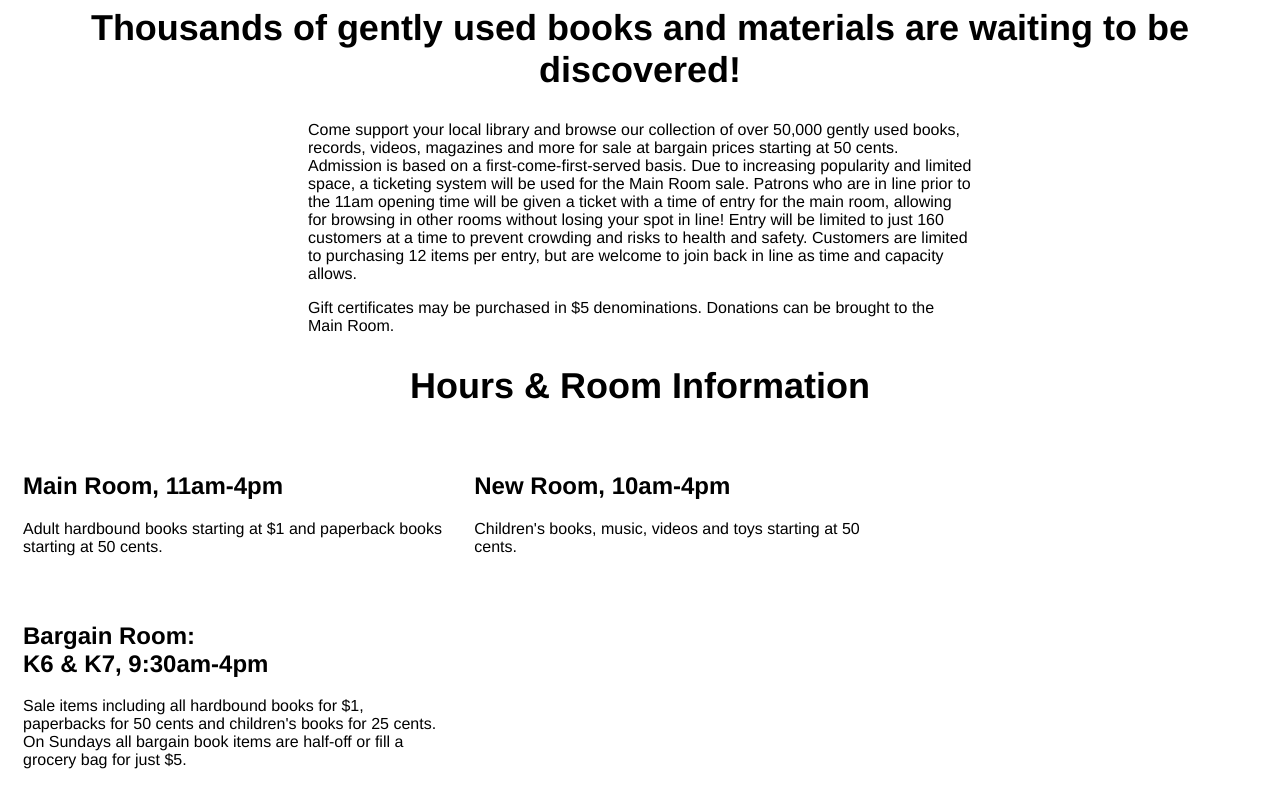
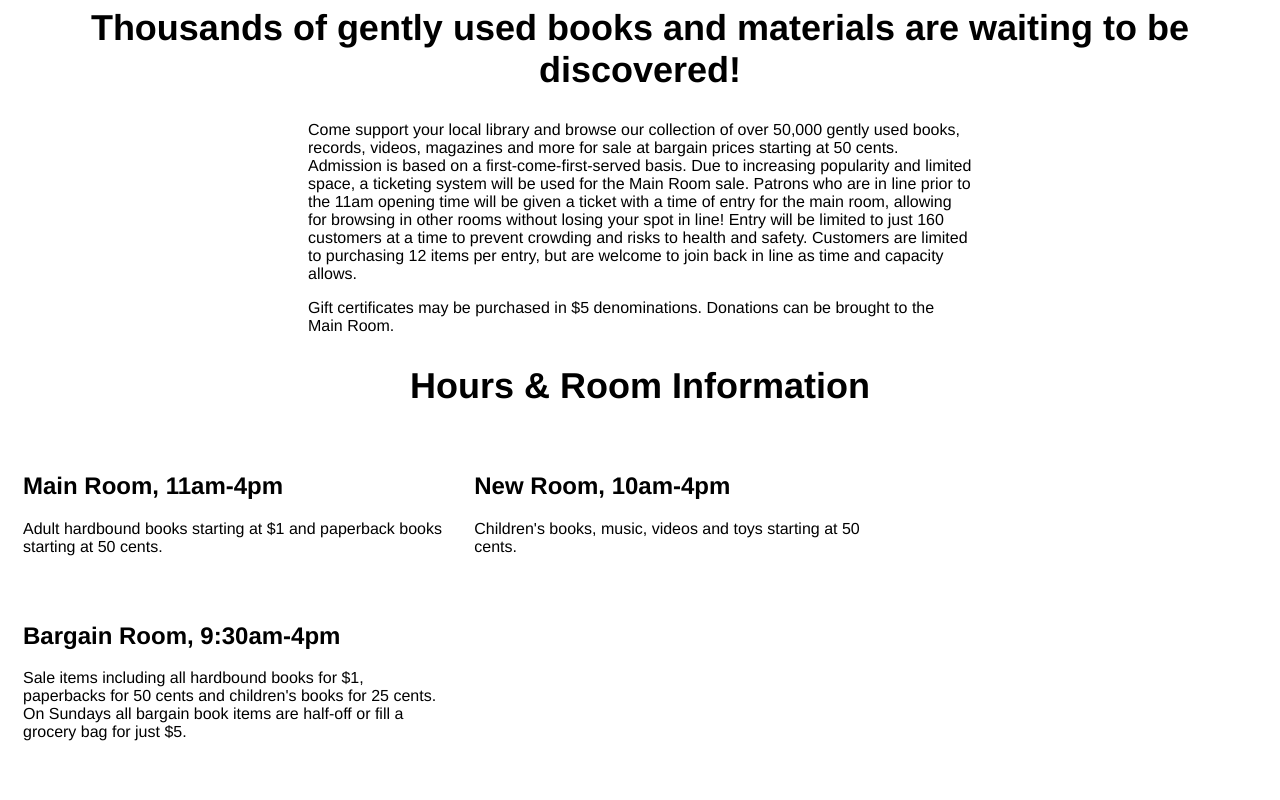
Before and after one commit to JenPontrelli/LIS753, a plain HTML site: page midterm.html in a window 1280 px wide. Shown: the part 755-1555 px from the top of the page. After the commit the page ends 1527 px from the top, so only its background shows below. Drawn offline with Linux system fonts and the light colour scheme.

Commit message:
Update midterm.html

```diff
--- a/midterm.html
+++ b/midterm.html
@@ -31,7 +31,7 @@
                 <p>Children's books, music, videos and toys starting at 50 cents.</p>
               </div>
               <div class="column">
-              <h2>Bargain Room: <br>K6 & K7, 9:30am-4pm</h2>
+              <h2>Bargain Room, 9:30am-4pm</h2>
             <p>Sale items including all hardbound books for $1, paperbacks for 50 cents and children's books for 25 cents. On Sundays all bargain book items are half-off or fill a grocery bag for just $5.</p>
               </div>
               </article>
```
